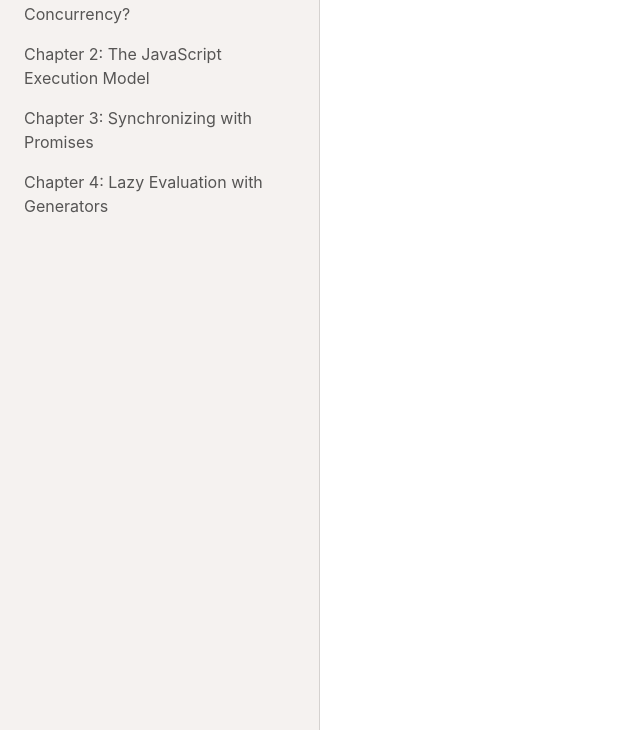
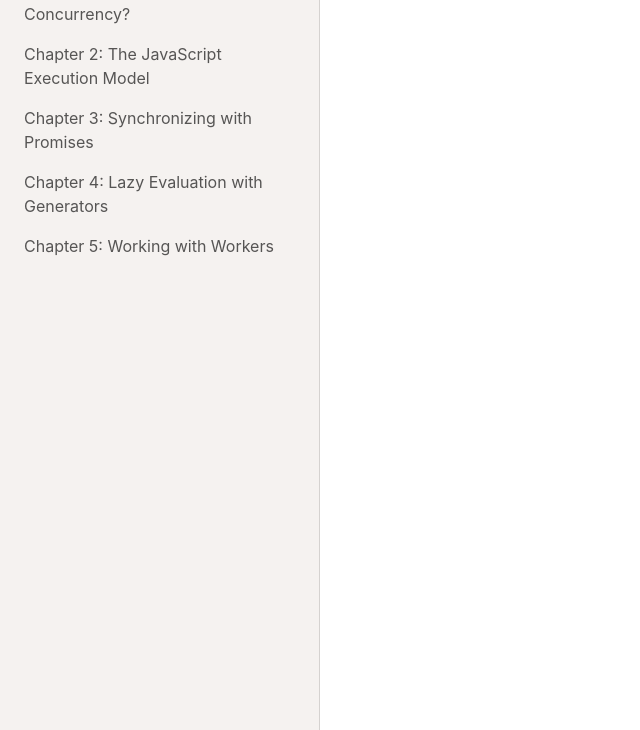
Before and after one commit to georgeletsos/javascript-concurrency, a website built with webpack: page src/index.html in a window 1280 px wide. Shown: the part 70-800 px from the top of the page, without its empty margins (0-640 px from the left). Built offline with nearby package versions, Linux system fonts and the light colour scheme.

Commit message:
Added Chapter 5 to Menu in index.html

```diff
--- a/src/index.html
+++ b/src/index.html
@@ -53,6 +53,11 @@
               Chapter 4: Lazy Evaluation with Generators
             </a>
           </li>
+          <li class="nav-item">
+            <a class="nav-link" href="chapters/chapter5/chapter5.html">
+              Chapter 5: Working with Workers
+            </a>
+          </li>
         </ul>
       </div>
       <div
```
